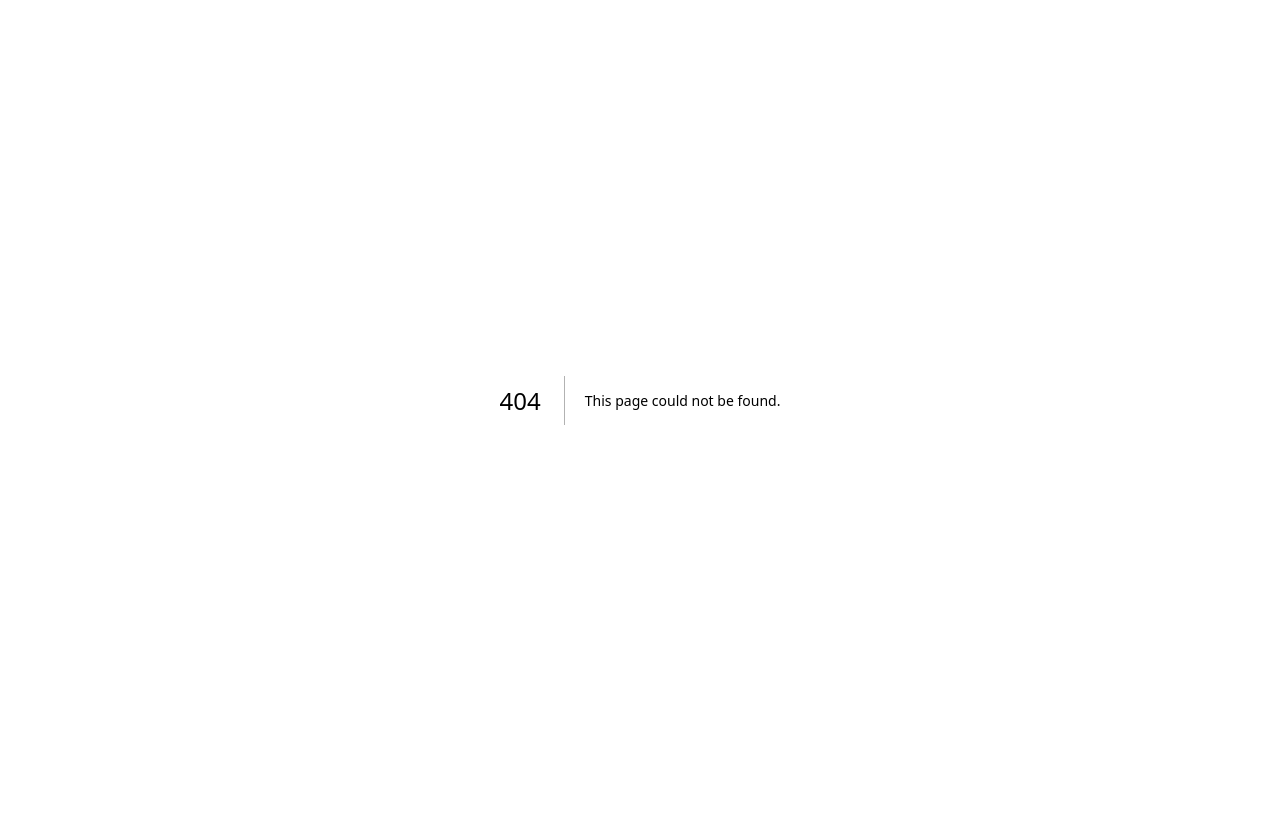
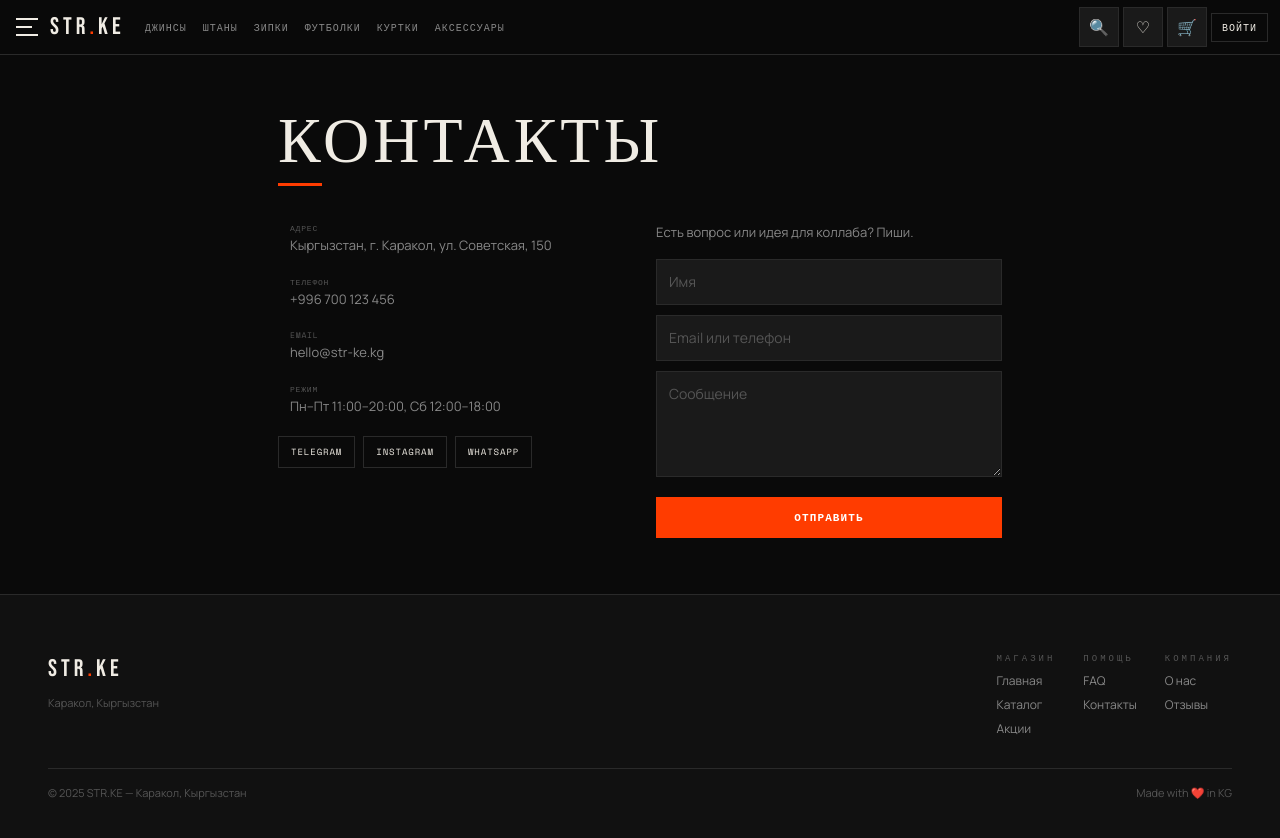
Before and after one commit to Abai0203/streetwear, a Next.js app: page /contacts in a window 1280 px wide. Before the commit this address had no page. Shown: the top 838 px of the page. Before the commit the page ends 800 px from the top, so only its background shows below. Built offline with nearby package versions, Linux system fonts and the light colour scheme.

Commit message:
add frontend contacts page

```diff
--- /dev/null
+++ b/src/app/(frontend)/contacts/page.tsx
@@ -0,0 +1,77 @@
+'use client'
+import { useState } from 'react'
+export default function ContactsPage() {
+  const [sent, setSent] = useState(false)
+  const [form, setForm] = useState({ name: '', email: '', msg: '' })
+  return (
+    <div className="max-w-[820px] mx-auto sp">
+      <h1 className="sec-ttl mb-2">КОНТАКТЫ</h1>
+      <div className="w-11 h-[3px] bg-acc mb-9" />
+      <div className="flex flex-col sm:flex-row gap-8">
+        <div className="flex-1">
+          {[
+            ['', 'Адрес', 'Кыргызстан, г. Каракол, ул. Советская, 150'],
+            ['', 'Телефон', '+996 700 123 456'],
+            ['', 'Email', 'hello@str-ke.kg'],
+            ['', 'Режим', 'Пн–Пт 11:00–20:00, Сб 12:00–18:00'],
+          ].map(([ic, l, v]) => (
+            <div key={l as string} className="flex gap-3 mb-5">
+              <span className="text-xl flex-shrink-0">{ic}</span>
+              <div>
+                <p className="font-mono text-[8px] tracking-widest text-t3 mb-0.5">
+                  {(l as string).toUpperCase()}
+                </p>
+                <p className="text-[13px] text-t2">{v}</p>
+              </div>
+            </div>
+          ))}
+          <div className="flex gap-2 flex-wrap mt-2">
+            {['Telegram', 'Instagram', 'WhatsApp'].map((s) => (
+              <button key={s} className="btn-o px-3 py-2 text-[9px]">
+                {s}
+              </button>
+            ))}
+          </div>
+        </div>
+        {sent ? (
+          <div className="flex-1 text-center py-9 animate-fade-up">
+            <span className="text-5xl">✅</span>
+            <div className="font-bebas text-[26px] tracking-[3px] mt-3.5">ОТПРАВЛЕНО!</div>
+            <p className="text-[13px] text-t2 mt-2 mb-5">Ответим в течение 24 часов</p>
+            <button className="btn-o" onClick={() => setSent(false)}>
+              Написать ещё
+            </button>
+          </div>
+        ) : (
+          <div className="flex-1">
+            <p className="text-[13px] text-t2 mb-4 leading-[1.65]">
+              Есть вопрос или идея для коллаба? Пиши.
+            </p>
+            <input
+              className="inp mb-2.5"
+              placeholder="Имя"
+              value={form.name}
+              onChange={(e) => setForm((f) => ({ ...f, name: e.target.value }))}
+            />
+            <input
+              className="inp mb-2.5"
+              placeholder="Email или телефон"
+              value={form.email}
+              onChange={(e) => setForm((f) => ({ ...f, email: e.target.value }))}
+            />
+            <textarea
+              className="inp mb-3.5 resize-y"
+              rows={4}
+              placeholder="Сообщение"
+              value={form.msg}
+              onChange={(e) => setForm((f) => ({ ...f, msg: e.target.value }))}
+            />
+            <button className="btn-p w-full" onClick={() => setSent(true)}>
+              ОТПРАВИТЬ
+            </button>
+          </div>
+        )}
+      </div>
+    </div>
+  )
+}
```
